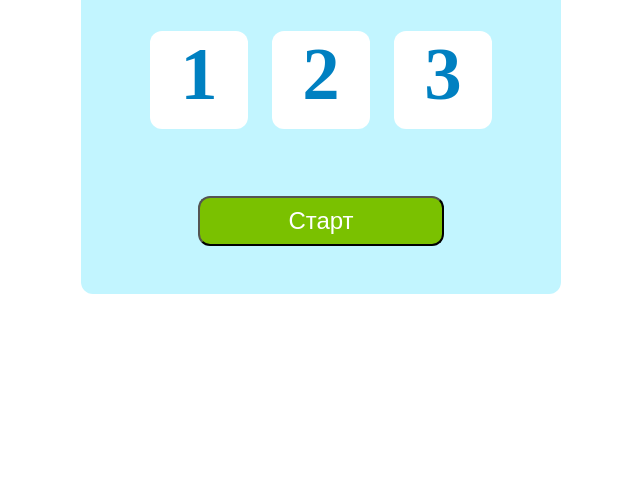
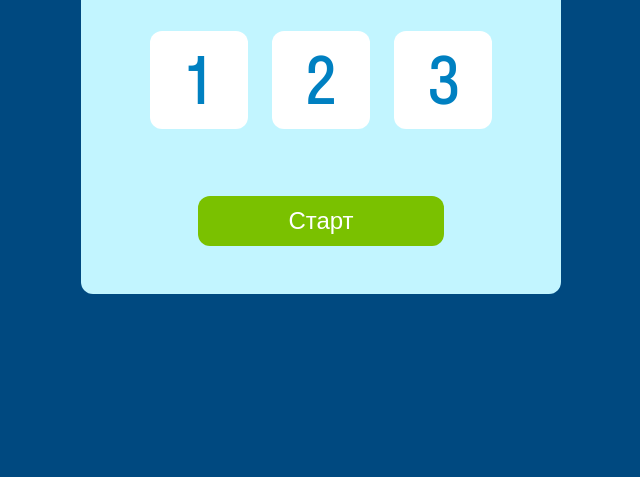
Before and after one commit to castieeel/gameCards, a plain HTML site: page index.html in a window 1280 px wide. Shown: the part 323-800 px from the top of the page, without its empty margins (319-959 px from the left). Drawn offline with Linux system fonts and the light colour scheme.

Commit message:
init commit

```diff
--- a/index.html
+++ b/index.html
@@ -15,13 +15,13 @@
             <p class="text">Выбери<br> сложность</p>
             <div class="box-num">
                 <div class="box">
-                    <h3>1</h3>
+                    <p>1</p>
                 </div>
                 <div class="box">
-                    <h3>2</h3>
+                    <p>2</p>
                 </div>
                 <div class="box">
-                    <h3>3</h3>
+                    <p>3</p>
                 </div>
             </div>
             <button class="btn-start">Старт</button>
--- a/style.css
+++ b/style.css
@@ -3,15 +3,22 @@
     padding: 0;
 }
 
+@font-face{
+    font-family: 'StratosSkyeng';
+    font-style: normal;
+    src: url(/fonts/stratosskyengweb-regular.woff2) format("woff2");
+}
 
-.body{
-    background-color: #e5e5e5;
+body{
+    background-color: #004980;
+    font-family: StratosSkyeng, Arial;
 }
 
 .main{
     justify-content: center;
     display: flex;
     padding-top: 158px;
+    padding-bottom: 158px;
 }
 
 .container{
@@ -45,12 +52,14 @@
     color: #0080c1;
     font-weight: 400;
     font-size: 64px;
-    align-items: center;
     text-align: center;
     background-color: white;
     width: 98px;
     height: 98px;
     border-radius: 12px;
+    display: flex;
+    justify-content: center;
+    align-items: center;
 }
 
 .btn-start{
@@ -61,7 +70,7 @@
     font-weight: 400;
     font-size: 24px;
     line-height: 32px;
-    align-items: center;
     text-align: center;
     color: #FFFFFF;
+    border: none;
 }
```
Also changed, not shown: fonts/stratosskyengweb-regular.woff2 (added).
